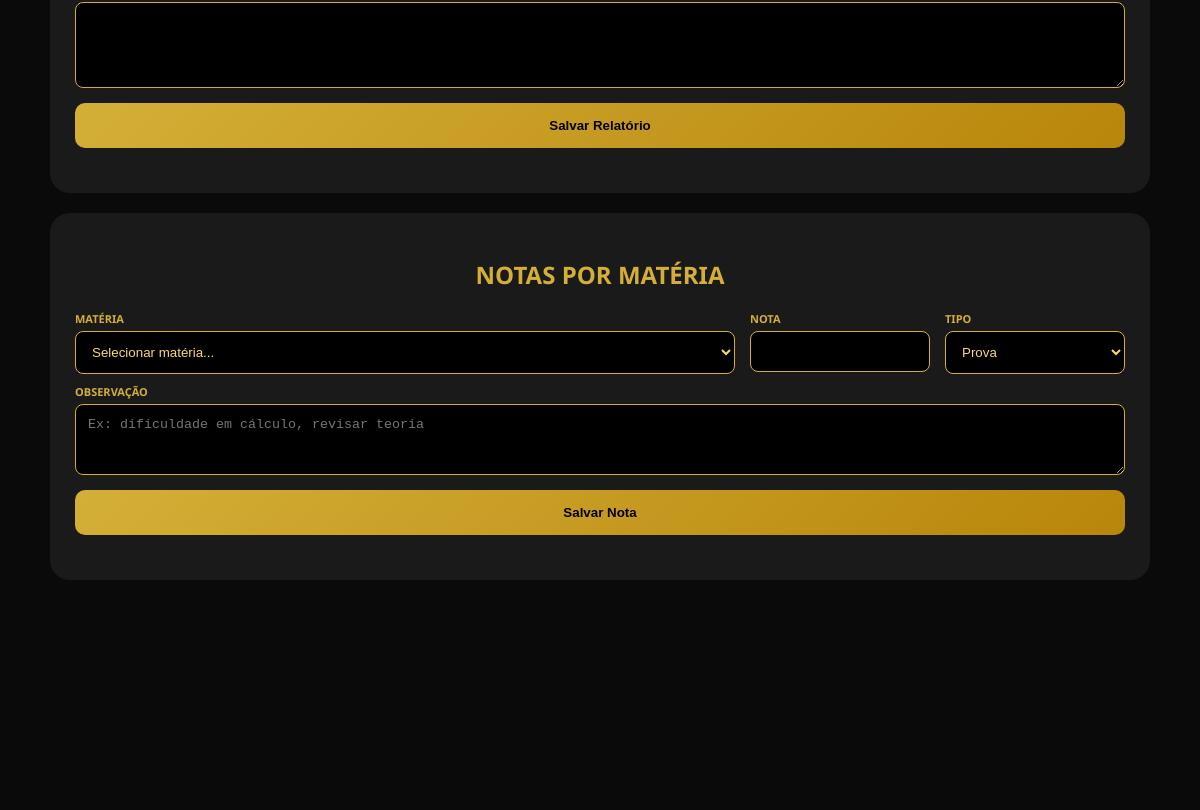
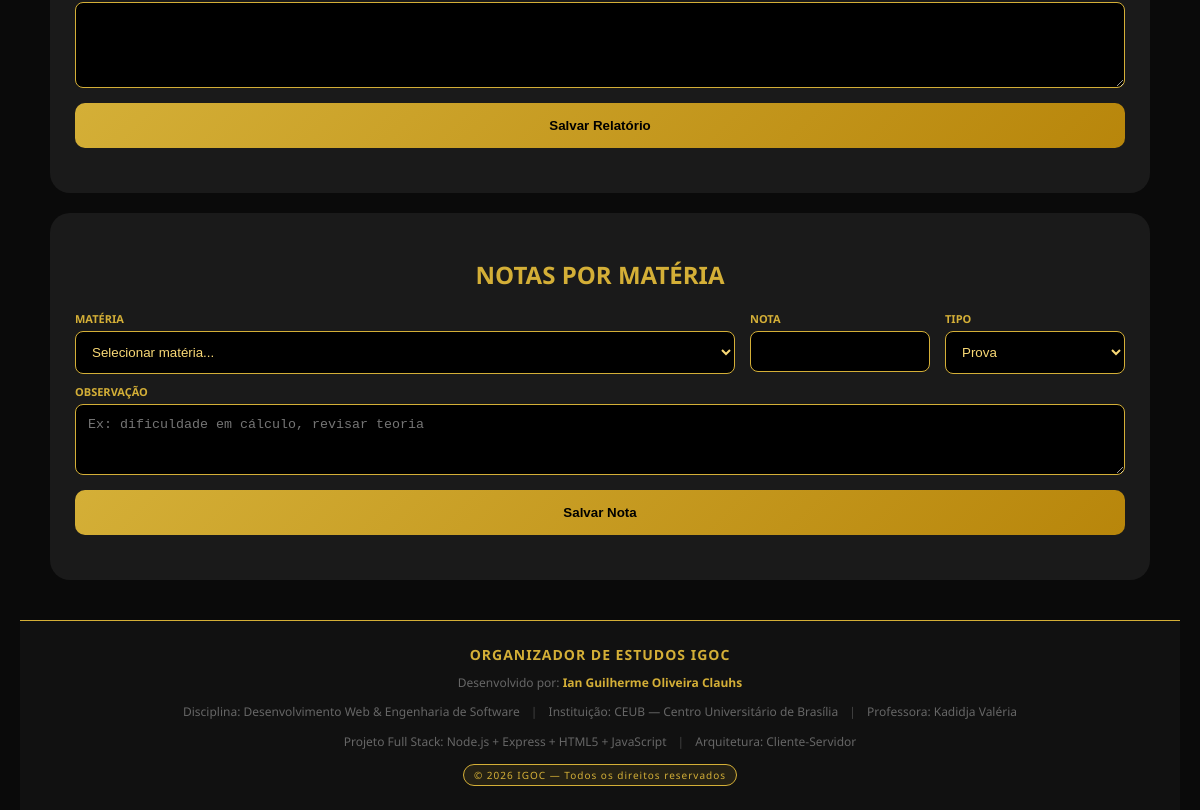
Before and after one commit to Ian07312/Organizador-de-estudos-IGOC, an Electron app: page index.html in a window 1200 px wide. Shown: the part 1376-2186 px from the top of the page. Before the commit the page ends 1976 px from the top, so only its background shows below. Drawn offline with nearby package versions, Linux system fonts and the light colour scheme; no server answers.

Commit message:
feat: adiciona footer com nome do autor

```diff
--- a/index.html
+++ b/index.html
@@ -24,6 +24,7 @@ body{
   color:white;
   margin:0;
   padding:20px;
+  padding-bottom:0;
 }
 
 .container{
@@ -198,6 +199,54 @@ h2{ color:var(--gold); text-align:center; }
   padding:0 8px;
 }
 
+/* ── FOOTER ── */
+footer{
+  margin-top:40px;
+  background:#111;
+  border-top:1px solid var(--gold);
+  padding:24px 20px;
+  text-align:center;
+}
+
+.footer-content{
+  max-width:1100px;
+  margin:auto;
+  display:flex;
+  flex-direction:column;
+  gap:8px;
+  align-items:center;
+}
+
+.footer-title{
+  font-size:14px;
+  font-weight:bold;
+  color:var(--gold);
+  letter-spacing:1px;
+}
+
+.footer-info{
+  font-size:12px;
+  color:#666;
+  line-height:1.8;
+}
+
+.footer-info span{
+  color:#444;
+  margin:0 8px;
+}
+
+.footer-badge{
+  display:inline-block;
+  background:rgba(212,175,55,0.1);
+  border:1px solid var(--gold);
+  color:var(--gold);
+  font-size:10px;
+  padding:3px 10px;
+  border-radius:20px;
+  margin-top:4px;
+  letter-spacing:1px;
+}
+
 @media(max-width:700px){
   .dashboard{ grid-template-columns:1fr; }
 }
@@ -343,6 +392,29 @@ h2{ color:var(--gold); text-align:center; }
   </div>
 
 </div>
+
+<!-- FOOTER -->
+<footer>
+  <div class="footer-content">
+    <div class="footer-title">ORGANIZADOR DE ESTUDOS IGOC</div>
+    <div class="footer-info">
+      Desenvolvido por: <strong style="color:var(--gold)">Ian Guilherme Oliveira Clauhs</strong>
+    </div>
+    <div class="footer-info">
+      Disciplina: Desenvolvimento Web &amp; Engenharia de Software
+      <span>|</span>
+      Instituição: CEUB — Centro Universitário de Brasília
+      <span>|</span>
+      Professora: Kadidja Valéria
+    </div>
+    <div class="footer-info">
+      Projeto Full Stack: Node.js + Express + HTML5 + JavaScript
+      <span>|</span>
+      Arquitetura: Cliente-Servidor
+    </div>
+    <div class="footer-badge">© 2026 IGOC — Todos os direitos reservados</div>
+  </div>
+</footer>
 
 <script>
 // ============================================
```
